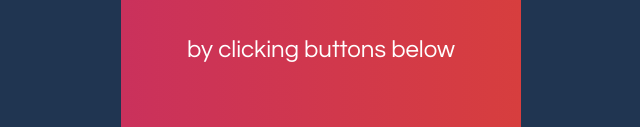
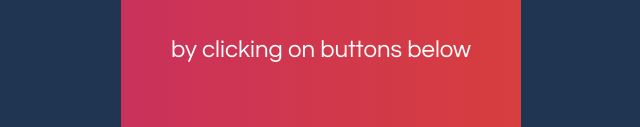
Before and after one commit to notsousual/swiping-tinder-alike, a plain HTML site: page index.html in a window 1280 px wide. Shown: the part 357-484 px from the top of the page, without its empty margins (319-959 px from the left). Drawn offline with nearby package versions, Linux system fonts and the light colour scheme.

Commit message:
Update index.html

```diff
--- a/index.html
+++ b/index.html
@@ -16,7 +16,7 @@
       <div class='card' id='card'>
         <div id='content'>
           <h3>Start my swiping demo!</h3>
-          <p>by clicking buttons below</p>
+          <p>by clicking on buttons below</p>
         </div>
       </div>
 
```
